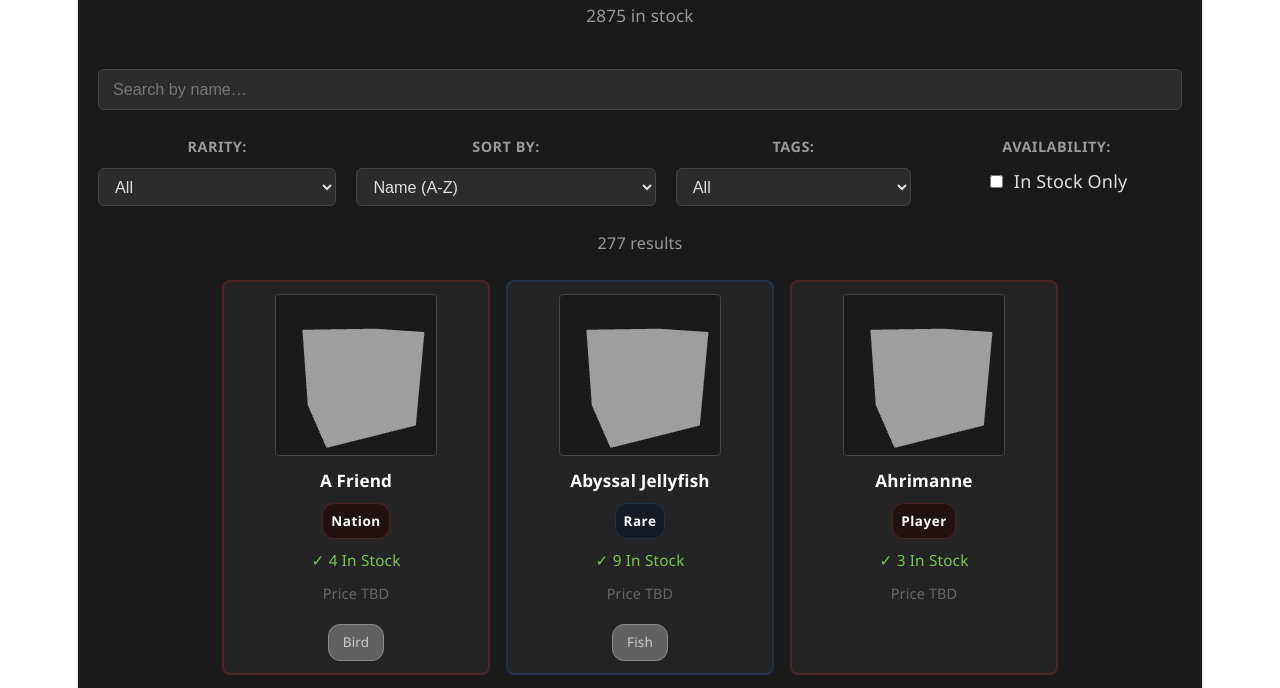
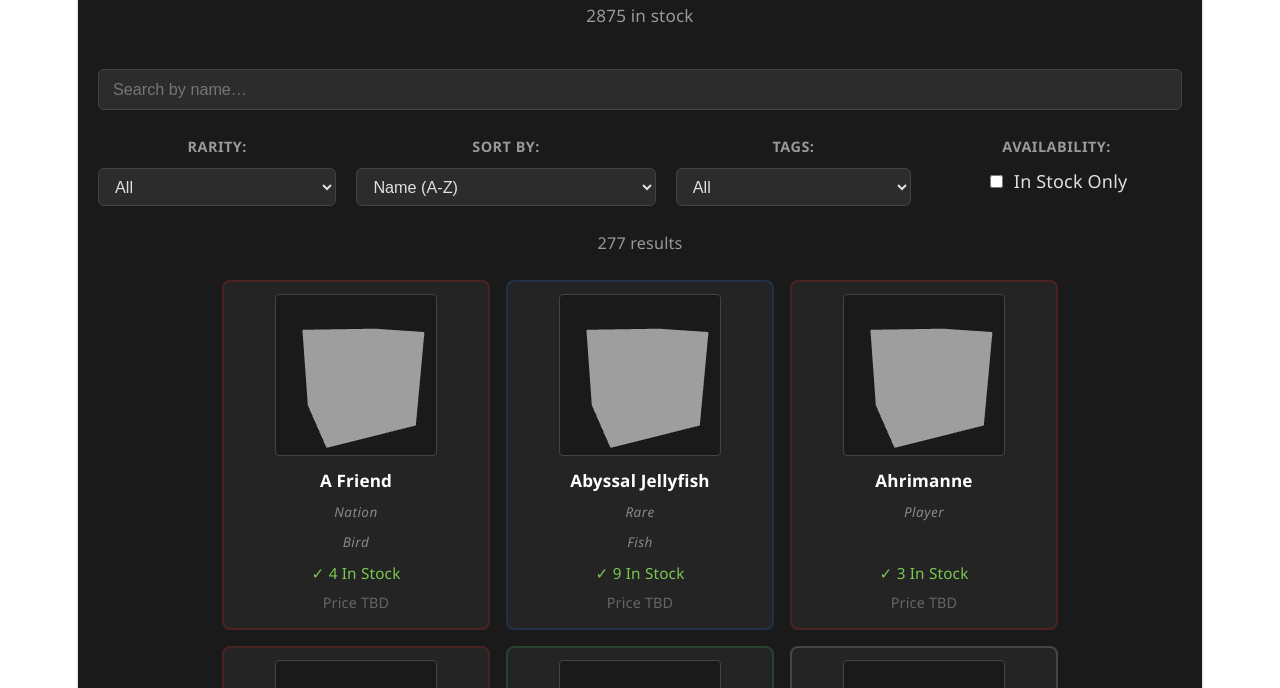
Before and after one commit to jacob-duffy/ethically-sourced-heads, a website built with Vite: page frontend/index.html in a window 1280 px wide. Shown: the part 107-795 px from the top of the page. Built offline with nearby package versions, Linux system fonts and the light colour scheme; animation ran at ten frames a second.

Commit message:
updating the head grid and card

```diff
--- a/frontend/src/components/detail-modal.js
+++ b/frontend/src/components/detail-modal.js
@@ -135,10 +135,7 @@ export function createDetailModal(head, onClose) {
 
         const tagsList = document.createElement("div");
         tagsList.className = "detail-modal-tags-list";
-
-        for (const tag of head.tags) {
-            tagsList.appendChild(createTagBadge(tag));
-        }
+        tagsList.appendChild(createTagBadge(head.tags));
 
         tagsSection.appendChild(tagsLabel);
         tagsSection.appendChild(tagsList);
--- a/frontend/src/components/head-grid.js
+++ b/frontend/src/components/head-grid.js
@@ -62,22 +62,20 @@ export function createHeadCard(head, onCardClick) {
 
     info.appendChild(name);
     info.appendChild(rarityBadge);
+    info.appendChild(createTagsContainer(head.tags));
     info.appendChild(stockStatus);
-    info.appendChild(priceSummary);
-
-    // Add tags if present
-    if (head.tags && head.tags.length > 0) {
-        info.appendChild(createTagsContainer(head.tags));
-    }
+    if (inStock) info.appendChild(priceSummary);
 
     card.appendChild(canvas);
     card.appendChild(info);
 
     let initialized = false;
+    let viewer = null;
+
     const initViewer = () => {
         if (initialized) return;
         initialized = true;
-        new HeadPreviewComponent(canvas, head.texture_url, { mode: "preview" });
+        viewer = new HeadPreviewComponent(canvas, head.texture_url, { mode: "preview" });
     };
 
     const observer = new IntersectionObserver(
@@ -100,16 +98,30 @@ export function createHeadCard(head, onCardClick) {
         card.addEventListener("click", () => onCardClick(head));
     }
 
-    return card;
+    return {
+        element: card,
+        destroy() {
+            observer.disconnect();
+            if (viewer) viewer.destroy();
+        },
+    };
 }
 
 export function createHeadGrid(heads, onCardClick) {
     const container = document.createElement("div");
     container.className = "head-grid";
+    const destroyers = [];
 
     for (const head of heads) {
-        container.appendChild(createHeadCard(head, onCardClick));
+        const card = createHeadCard(head, onCardClick);
+        container.appendChild(card.element);
+        destroyers.push(card.destroy);
     }
 
-    return container;
+    return {
+        element: container,
+        destroy() {
+            destroyers.forEach((destroyer) => destroyer());
+        },
+    };
 }
--- a/frontend/src/components/styles/head-grid.css
+++ b/frontend/src/components/styles/head-grid.css
@@ -40,7 +40,7 @@
 }
 
 .head-card:hover {
-  border-color: #5b9bd5;
+  border-color: #888;
   transform: scale(1.02);
 }
 
@@ -54,37 +54,21 @@
   background: #1a1a1a;
 }
 
-.head-card-rarity--junk {
-  border-color: #44474a !important;
-  color: #fff !important;
-  background: #232426 !important;
-}
-.head-card-rarity--uncommon {
-  border-color: #29422e !important;
-  color: #fff !important;
-  background: #171d18 !important;
-}
-.head-card-rarity--rare {
-  border-color: #22304a !important;
-  color: #fff !important;
-  background: #161a22 !important;
-}
-.head-card-rarity--legendary {
-  border-color: #665c2a !important;
-  color: #fff !important;
-  background: #282410 !important;
-}
-.head-card-rarity--nation,
-.head-card-rarity--player {
-  border-color: #4a2323 !important;
-  color: #fff !important;
-  background: #211212 !important;
+.head-card-rarity {
+  display: inline-block;
+  font-size: 0.75rem;
+  font-weight: 400;
+  font-style: italic;
+  width: fit-content;
+  color: #888;
+  letter-spacing: 0.5px;
+  user-select: none;
 }
 
 .head-card-info {
   display: flex;
   flex-direction: column;
-  gap: 8px;
+  gap: 4px;
   align-items: center;
 }
 
@@ -95,20 +79,6 @@
   color: #fff;
   overflow: hidden;
   text-overflow: ellipsis;
-}
-
-.head-card-rarity {
-  display: inline-block;
-  padding: 4px 8px;
-  border-radius: 12px;
-  font-size: 0.75rem;
-  font-weight: bold;
-  width: fit-content;
-  border: 1.5px solid transparent;
-  background: #181818;
-  color: #ccc;
-  letter-spacing: 0.5px;
-  user-select: none;
 }
 
 .head-card-stock {
--- a/frontend/src/components/styles/tag-badge.css
+++ b/frontend/src/components/styles/tag-badge.css
@@ -4,22 +4,16 @@
   display: flex;
   flex-wrap: wrap;
   gap: 0.5rem;
-  margin-top: 0.5rem;
+  min-height: 1.5rem;
 }
 
 .tag-badge {
   display: inline-block;
-  padding: 0.25rem 0.75rem;
-  border-radius: 12px;
   font-size: 0.75rem;
-  font-weight: 500;
-  white-space: nowrap;
-  text-overflow: ellipsis;
-  overflow: hidden;
-  max-width: 100%;
-  transition: transform 0.2s ease, box-shadow 0.2s ease;
-  cursor: default;
-  background-color: #616161;
-  color: #CCCCCC;
-  border: 1px solid #888888;
+  font-weight: 400;
+  font-style: italic;
+  width: fit-content;
+  color: #888;
+  letter-spacing: 0.5px;
+  user-select: none;
 }
--- a/frontend/src/components/tag-badge.js
+++ b/frontend/src/components/tag-badge.js
@@ -1,29 +1,20 @@
 import "./styles/tag-badge.css";
 
-export function createTagBadge(tagName) {
+export function createTagBadge(tags) {
   const badge = document.createElement("span");
   badge.className = "tag-badge";
-
-  // tagName is already the category (fish, bird, mammal, etc.)
-  badge.classList.add(`tag-badge--${tagName}`);
-
-  badge.textContent = tagName.charAt(0).toUpperCase() + tagName.slice(1);
-  badge.title = tagName;
-
+  badge.classList.add("tag-badge");
+  badge.textContent = tags.map(t =>
+    t.charAt(0).toUpperCase() + t.slice(1))
+    .sort((a, b) => a.localeCompare(b))
+    .join(", ");
   return badge;
 }
 
 export function createTagsContainer(tags) {
   const container = document.createElement("div");
   container.className = "tags-container";
-
-  if (!tags || tags.length === 0) {
-    return container;
-  }
-
-  for (const tag of tags) {
-    container.appendChild(createTagBadge(tag));
-  }
-
+  if (!tags || tags.length === 0) return container;
+  container.appendChild(createTagBadge(tags));
   return container;
 }
--- a/frontend/src/main.js
+++ b/frontend/src/main.js
@@ -55,6 +55,7 @@ app.innerHTML = '<div class="loading-state">Loading heads...</div>';
         let currentSearch = '';
         let currentFilters = { rarity: '', tags: [], inStockOnly: false };
         let currentSort = 'name-asc'; // kept in sync by the filter panel callback
+        let currentGrid = null;
         const ITEMS_PER_PAGE = 12;
 
         // Create persistent search bar (doesn't get recreated on render)
@@ -90,6 +91,11 @@ app.innerHTML = '<div class="loading-state">Loading heads...</div>';
 
         // Render function
         const render = () => {
+            if (currentGrid) {
+                currentGrid.destroy();
+                currentGrid = null;
+            }
+
             // Apply search and filters
             let filtered = filterHeads({
                 search: currentSearch,
@@ -121,8 +127,9 @@ app.innerHTML = '<div class="loading-state">Loading heads...</div>';
                 const grid = createHeadGrid(paginated.items, (head) => {
                     createDetailModal(head);
                 });
+                currentGrid = grid;
 
-                gridWrapper.appendChild(grid);
+                gridWrapper.appendChild(grid.element);
                 resultsContainer.appendChild(gridWrapper);
 
                 // Pagination
```
